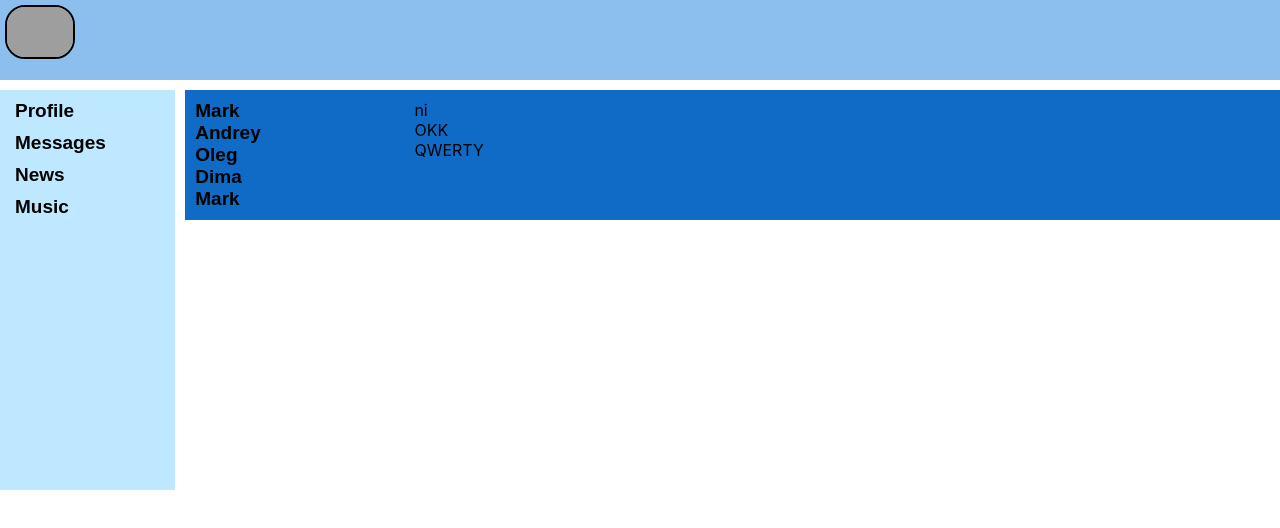
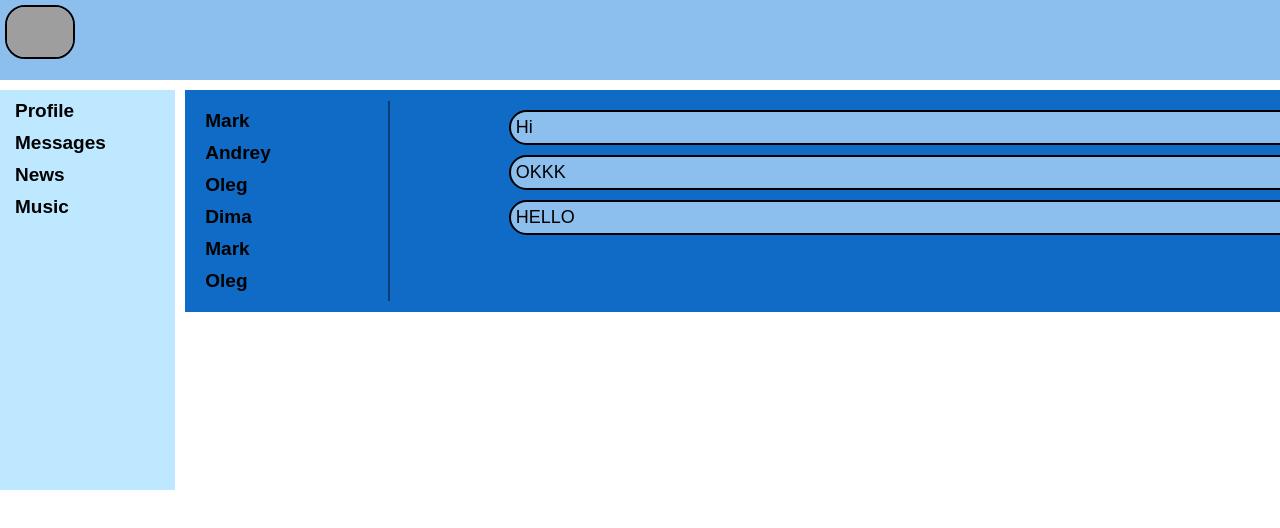
Before and after one commit to Mar4ik-G/React-Redux, a React (Create React App) app in the folder my-app/: page /dialogs in a window 1280 px wide. Shown: the top 528 px of the page. Built offline with nearby package versions, Linux system fonts and the light colour scheme; grey boxes are pictures that could not be loaded.

Commit message:
page dialogs

```diff
--- /dev/null
+++ b/my-app/src/components/Dialogs/DialogItem/DialogItem.js
@@ -0,0 +1,11 @@
+import React from 'react';
+import DStyle from "../Dialogs.module.css";
+import {NavLink} from "react-router-dom";
+
+const DialogItem = (props) => {
+    return (
+        <div className={DStyle.dialog}><NavLink to={'/dialogs/'+ props.id} >{props.name}</NavLink></div>
+    );
+};
+
+export default DialogItem;
--- /dev/null
+++ b/my-app/src/components/Dialogs/DialogMassege/DialogMessage.js
@@ -0,0 +1,10 @@
+import React from 'react';
+import DStyle from "../Dialogs.module.css";
+
+const DialogMessage = (props) => {
+    return (
+        <div className={DStyle.message}>{props.message}</div>
+    );
+};
+
+export default DialogMessage;
--- a/my-app/src/components/Dialogs/Dialogs.js
+++ b/my-app/src/components/Dialogs/Dialogs.js
@@ -1,21 +1,26 @@
 import React from 'react';
 import DStyle from "./Dialogs.module.css"
-import {NavLink} from "react-router-dom";
+import DialogItem from "./DialogItem/DialogItem";
+import DialogMessage from "./DialogMassege/DialogMessage";
+
 
 const Dialogs = () => {
     return (
         <div className={DStyle.content}>
             <div className={DStyle.dialogsItems}>
-                <div className={DStyle.dialog}><NavLink to='/dialogs/1'>Mark</NavLink></div>
-                <div className={DStyle.dialog}>  <NavLink to='/dialogs/2'>Andrey</NavLink></div>
-                <div className={DStyle.dialog}>  <NavLink to='/dialogs/3'>Oleg</NavLink></div>
-                <div className={DStyle.dialog}>  <NavLink to='/dialogs/4'>Dima</NavLink></div>
-                <div className={DStyle.dialog}>  <NavLink to='/dialogs/5'>Mark</NavLink></div>
+               <DialogItem name='Mark' id='1'/>
+               <DialogItem name='Andrey' id='2'/>
+               <DialogItem name='Oleg' id='3'/>
+               <DialogItem name='Dima' id='4'/>
+               <DialogItem name='Mark' id='5'/>
+               <DialogItem name='Oleg' id='6'/>
             </div>
+            <div className={DStyle.verticalLine}></div>
             <div className={DStyle.messages}>
-                <div className={DStyle.message}>ni</div>
-                <div className={DStyle.message}>OKK</div>
-                <div className={DStyle.message}>QWERTY</div>
+               <DialogMessage message='Hi'/>
+               <DialogMessage message='OKKK'/>
+               <DialogMessage message='HELLO'/>
+
             </div>
         </div>
     );
--- a/my-app/src/components/Dialogs/Dialogs.module.css
+++ b/my-app/src/components/Dialogs/Dialogs.module.css
@@ -1,7 +1,7 @@
 .content{
     background-color: #0f6bc5;
     display: grid;
-    grid-template-columns: 2fr 10fr;
+    grid-template-columns: 2fr 1fr 10fr;
 }
 
 a:focus{
@@ -11,10 +11,29 @@ color: gold;
 .dialogsItems{
     padding: 10px;
 }
+
+.dialog{
+    margin: 10px;
+}
 .messages{
     padding: 10px;
-
 }
 .message{
+    color: #000000;
+    margin: 10px;
+    padding: 5px;
+    font-family: sans-serif;
+    font-size: 18px;
+    font-size: 18px;
+    background-color: #8cbfee;
+    border: 2px solid black;
+    border-radius: 20px;
+    width: 80%;
+}
 
+.verticalLine{
+    width: 2px;
+    height: 90%;
+    margin: auto 0px;
+    background-color: #003d75;
 }
--- a/my-app/src/components/Profile/Profile.js
+++ b/my-app/src/components/Profile/Profile.js
@@ -1,16 +1,13 @@
 import React from 'react';
 import ProfileStyle from "./Profile.module.css"
 import MyPosts from "./MyPosts/MyPosts";
+import ProfileInfo from "./ProfileInfo/ProfileInfo";
 
 const Profile = () => {
     return (
             <div className={ProfileStyle.content}>
-                <div>
-                    <img src="https://images.unsplash.com/photo-1553615738-d8e0829f1d61?ixlib=rb-1.2.1&ixid=MnwxMjA3fDB8MHxleHBsb3JlLWZlZWR8N3x8fGVufDB8fHx8&w=1000&q=80" alt="foto-main"/>
-                </div>
-                <div>ava+Status</div>
+                <ProfileInfo/>
                 <MyPosts/>
-
             </div>
     );
 };
--- a/my-app/src/components/Profile/Profile.module.css
+++ b/my-app/src/components/Profile/Profile.module.css
@@ -1,13 +1,3 @@
 .content {
     background-color: #ffffff;
 }
-
-.content img{
-    border-radius: 10px;
-    border: 2px solid #003d75;
-    box-sizing: border-box;
-    display: flex;
-    width: 1314.72px;
-    height: 350px;
-    margin: 0px auto;
-}
--- /dev/null
+++ b/my-app/src/components/Profile/ProfileInfo/ProfileInfo.js
@@ -0,0 +1,21 @@
+import React from 'react';
+import ProfileInfoStyle from "./ProfileInfo.module.css"
+
+const ProfileInfo = () => {
+    return (
+        <div>
+            <div>
+                <img className={ProfileInfoStyle.img1}
+                    src="https://images.unsplash.com/photo-1553615738-d8e0829f1d61?ixlib=rb-1.2.1&ixid=MnwxMjA3fDB8MHxleHBsb3JlLWZlZWR8N3x8fGVufDB8fHx8&w=1000&q=80"
+                    alt="foto-main"/>
+            </div>
+            <div className={ProfileInfoStyle.infoUser}>
+                <div className={ProfileInfoStyle.picture}><img className={ProfileInfoStyle.img2}  src="https://z30.co/themes/default/statics/img/memojies/img-3.png" alt="avatar"/></div>
+                <div className={ProfileInfoStyle.status}>Марк Програмист</div>
+            </div>
+        </div>
+
+    );
+};
+
+export default ProfileInfo;
--- /dev/null
+++ b/my-app/src/components/Profile/ProfileInfo/ProfileInfo.module.css
@@ -0,0 +1,37 @@
+.infoUser{
+    margin: 30px 0px 10px 50px;
+    font-size: 16px;
+    font-family: sans-serif;
+    font-weight: 600;
+    display: flex;
+    align-items: center;
+}
+
+.picture{
+    width: 60px;
+    height: 60px;
+    border: 2px solid black;
+    border-radius: 10px;
+    margin-right: 15px;
+}
+
+.status{
+    font-family: Bahnschrift;
+    font-size: 18px;
+    border-bottom: 2px solid black;
+}
+
+.img1{
+    border-radius: 10px;
+    border: 2px solid #003d75;
+    box-sizing: border-box;
+    display: flex;
+    width: 1314.72px;
+    height: 350px;
+    margin: 0px auto;
+}
+
+.img2{
+    width: 60px;
+    height: 60px;
+}
```
